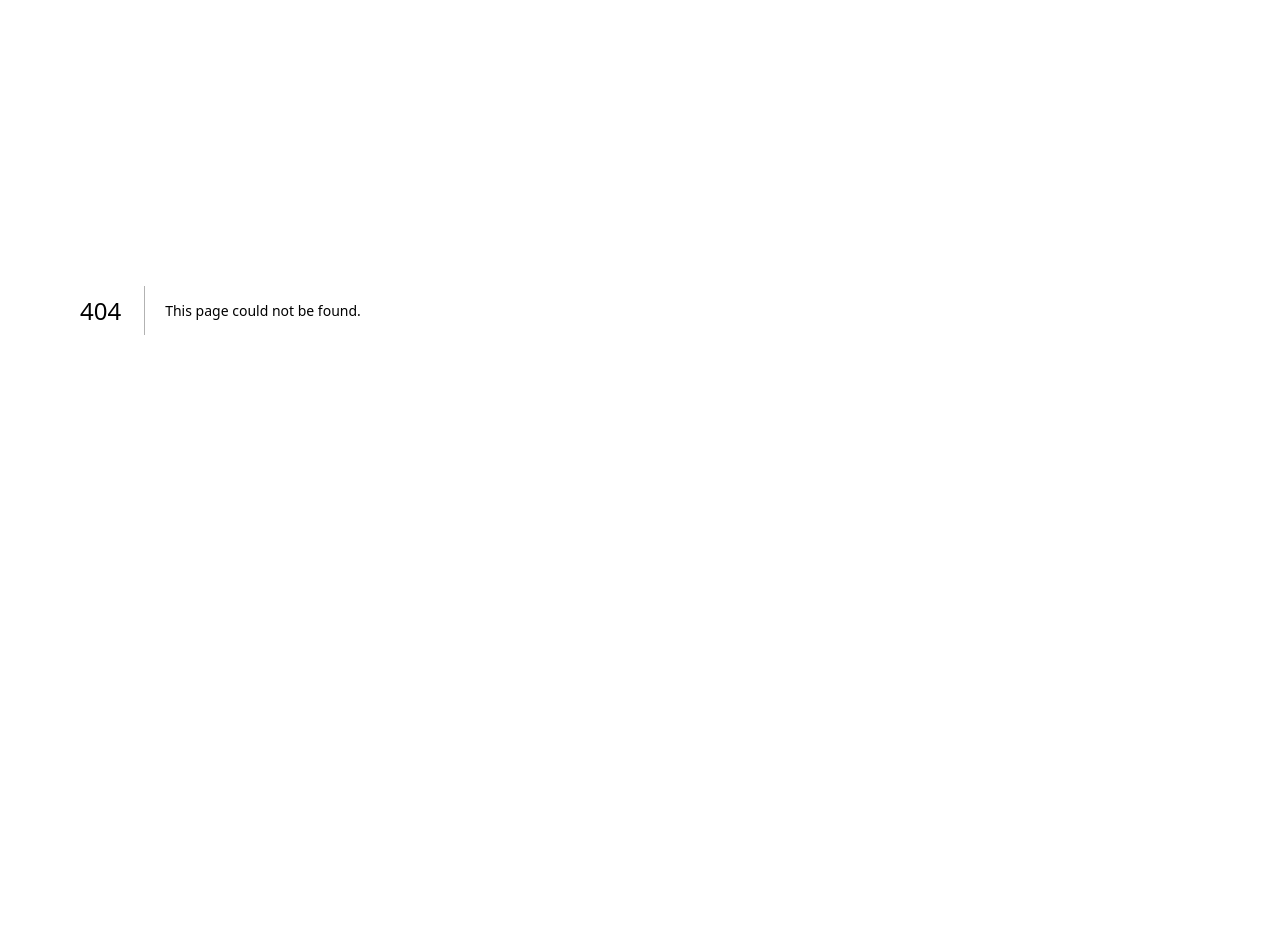
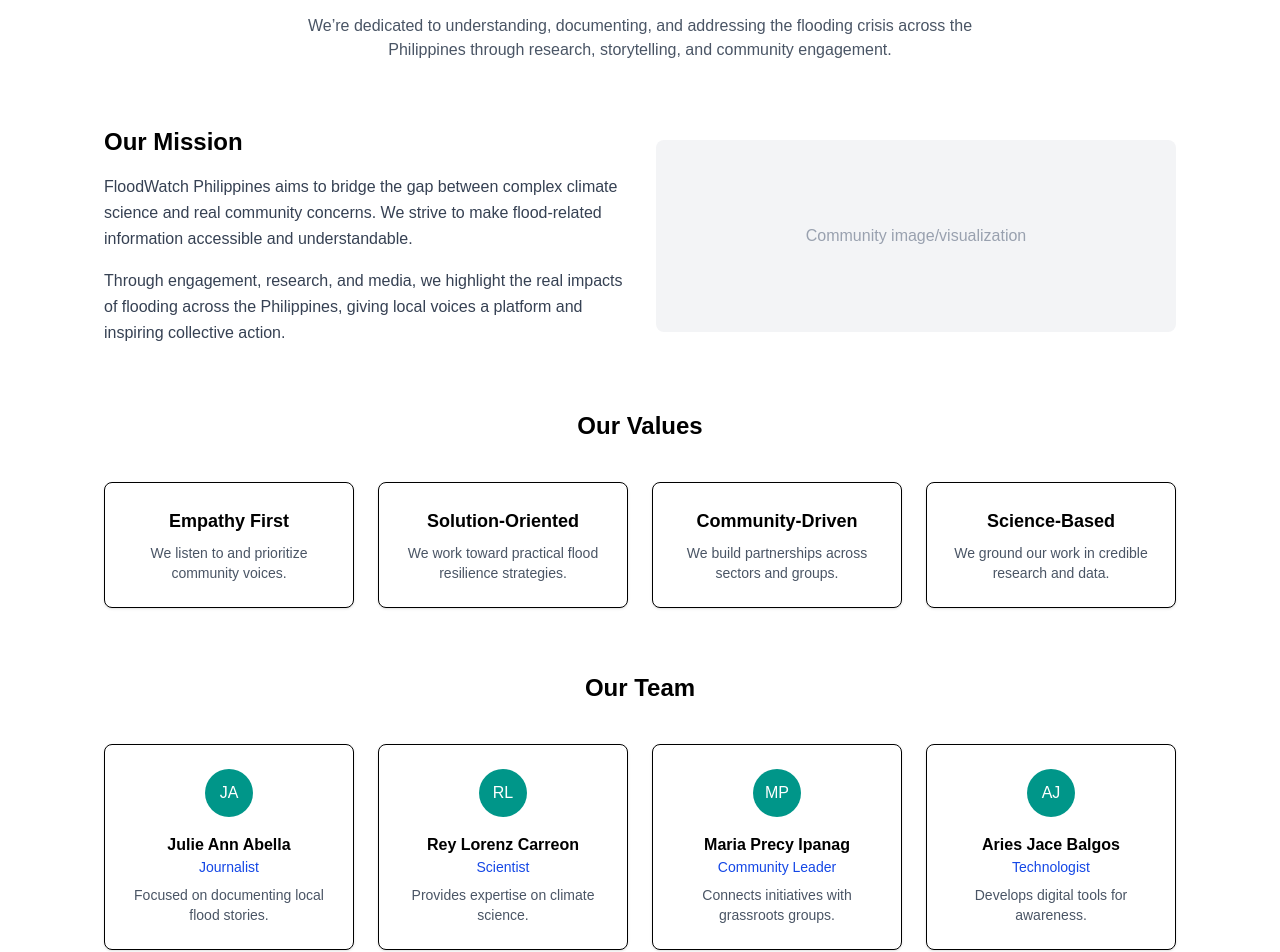
Before and after one commit to ariesjace/floodwatch-ph, a Next.js app: page /about in a window 1280 px wide. Before the commit this address had no page. Shown: the part 151-1103 px from the top of the page. Before the commit the page ends 861 px from the top, so only its background shows below. Built offline with nearby package versions, Linux system fonts and the light colour scheme; a web font is replaced by a local one.

Commit message:
initializing home page and about page'

```diff
--- /dev/null
+++ b/src/app/about/page.tsx
@@ -0,0 +1,106 @@
+export default function AboutPage() {
+  return (
+    <main className="px-6 py-12 max-w-7xl mx-auto space-y-16">
+      {/* Title */}
+      <section className="text-center">
+        <h1 className="text-4xl font-bold mb-4">About FloodWatch Philippines</h1>
+        <p className="text-gray-600 max-w-2xl mx-auto">
+          We’re dedicated to understanding, documenting, and addressing the flooding crisis across the Philippines through
+          research, storytelling, and community engagement.
+        </p>
+      </section>
+
+      {/* Mission */}
+      <section className="grid md:grid-cols-2 gap-8 items-center">
+        <div>
+          <h2 className="text-2xl font-semibold mb-4">Our Mission</h2>
+          <p className="text-gray-700 leading-relaxed">
+            FloodWatch Philippines aims to bridge the gap between complex climate science and real community concerns. We
+            strive to make flood-related information accessible and understandable.
+          </p>
+          <p className="mt-4 text-gray-700 leading-relaxed">
+            Through engagement, research, and media, we highlight the real impacts of flooding across the Philippines,
+            giving local voices a platform and inspiring collective action.
+          </p>
+        </div>
+        <div className="h-48 bg-gray-100 rounded-lg flex items-center justify-center text-gray-400">
+          {/* Placeholder for an image */}
+          Community image/visualization
+        </div>
+      </section>
+
+      {/* Values */}
+      <section className="text-center">
+        <h2 className="text-2xl font-semibold mb-10">Our Values</h2>
+        <div className="grid sm:grid-cols-2 md:grid-cols-4 gap-6">
+          {[
+            { title: "Empathy First", desc: "We listen to and prioritize community voices." },
+            { title: "Solution-Oriented", desc: "We work toward practical flood resilience strategies." },
+            { title: "Community-Driven", desc: "We build partnerships across sectors and groups." },
+            { title: "Science-Based", desc: "We ground our work in credible research and data." },
+          ].map((val, idx) => (
+            <div key={idx} className="p-6 border rounded-lg shadow-sm bg-white">
+              <h3 className="font-semibold text-lg mb-2">{val.title}</h3>
+              <p className="text-gray-600 text-sm">{val.desc}</p>
+            </div>
+          ))}
+        </div>
+      </section>
+
+      {/* Team */}
+      <section className="text-center">
+        <h2 className="text-2xl font-semibold mb-10">Our Team</h2>
+        <div className="grid sm:grid-cols-2 md:grid-cols-4 gap-6">
+          {[
+            { name: "Julie Ann Abella", role: "Journalist", desc: "Focused on documenting local flood stories." },
+            { name: "Rey Lorenz Carreon", role: "Scientist", desc: "Provides expertise on climate science." },
+            { name: "Maria Precy Ipanag", role: "Community Leader", desc: "Connects initiatives with grassroots groups." },
+            { name: "Aries Jace Balgos", role: "Technologist", desc: "Develops digital tools for awareness." },
+          ].map((member, idx) => (
+            <div key={idx} className="p-6 border rounded-lg shadow-sm bg-white">
+              <div className="w-12 h-12 rounded-full bg-teal-600 text-white flex items-center justify-center mx-auto mb-4">
+                {member.name.split(" ")[0][0]}
+                {member.name.split(" ")[1][0]}
+              </div>
+              <h3 className="font-semibold">{member.name}</h3>
+              <p className="text-sm text-blue-700">{member.role}</p>
+              <p className="mt-2 text-gray-600 text-sm">{member.desc}</p>
+            </div>
+          ))}
+        </div>
+      </section>
+
+      {/* Get Involved */}
+      <section className="text-center">
+        <h2 className="text-2xl font-semibold mb-10">Get Involved</h2>
+        <div className="grid sm:grid-cols-2 gap-6 max-w-3xl mx-auto">
+          <div className="p-6 border rounded-lg shadow-sm bg-white">
+            <h3 className="font-semibold mb-2">Share Your Story</h3>
+            <p className="text-sm text-gray-600 mb-4">
+              Are you a researcher, community leader, or citizen with a story to share?
+            </p>
+            <button className="px-4 py-2 bg-blue-600 text-white rounded-lg hover:bg-blue-700">Contribute</button>
+          </div>
+          <div className="p-6 border rounded-lg shadow-sm bg-white">
+            <h3 className="font-semibold mb-2">Community Partnership</h3>
+            <p className="text-sm text-gray-600 mb-4">
+              Partner with us to strengthen flood awareness and resilience programs.
+            </p>
+            <button className="px-4 py-2 bg-blue-600 text-white rounded-lg hover:bg-blue-700">Work with us</button>
+          </div>
+        </div>
+      </section>
+
+      {/* Join */}
+      <section className="text-center">
+        <h2 className="text-xl font-semibold mb-4">Join Our Mission</h2>
+        <p className="text-gray-600 mb-6">
+          Stay updated with relevant research and stories. Together, we can build more resilient communities across the Philippines.
+        </p>
+        <button className="px-6 py-3 bg-teal-600 text-white rounded-lg hover:bg-teal-700">
+          Subscribe to Updates
+        </button>
+      </section>
+    </main>
+  );
+}
--- a/src/app/page.tsx
+++ b/src/app/page.tsx
@@ -1,103 +1,8 @@
-import Image from "next/image";
-
-export default function Home() {
+export default function HomePage() {
   return (
-    <div className="font-sans grid grid-rows-[20px_1fr_20px] items-center justify-items-center min-h-screen p-8 pb-20 gap-16 sm:p-20">
-      <main className="flex flex-col gap-[32px] row-start-2 items-center sm:items-start">
-        <Image
-          className="dark:invert"
-          src="/next.svg"
-          alt="Next.js logo"
-          width={180}
-          height={38}
-          priority
-        />
-        <ol className="font-mono list-inside list-decimal text-sm/6 text-center sm:text-left">
-          <li className="mb-2 tracking-[-.01em]">
-            Get started by editing{" "}
-            <code className="bg-black/[.05] dark:bg-white/[.06] font-mono font-semibold px-1 py-0.5 rounded">
-              src/app/page.tsx
-            </code>
-            .
-          </li>
-          <li className="tracking-[-.01em]">
-            Save and see your changes instantly.
-          </li>
-        </ol>
-
-        <div className="flex gap-4 items-center flex-col sm:flex-row">
-          <a
-            className="rounded-full border border-solid border-transparent transition-colors flex items-center justify-center bg-foreground text-background gap-2 hover:bg-[#383838] dark:hover:bg-[#ccc] font-medium text-sm sm:text-base h-10 sm:h-12 px-4 sm:px-5 sm:w-auto"
-            href="https://vercel.com/new?utm_source=create-next-app&utm_medium=appdir-template-tw&utm_campaign=create-next-app"
-            target="_blank"
-            rel="noopener noreferrer"
-          >
-            <Image
-              className="dark:invert"
-              src="/vercel.svg"
-              alt="Vercel logomark"
-              width={20}
-              height={20}
-            />
-            Deploy now
-          </a>
-          <a
-            className="rounded-full border border-solid border-black/[.08] dark:border-white/[.145] transition-colors flex items-center justify-center hover:bg-[#f2f2f2] dark:hover:bg-[#1a1a1a] hover:border-transparent font-medium text-sm sm:text-base h-10 sm:h-12 px-4 sm:px-5 w-full sm:w-auto md:w-[158px]"
-            href="https://nextjs.org/docs?utm_source=create-next-app&utm_medium=appdir-template-tw&utm_campaign=create-next-app"
-            target="_blank"
-            rel="noopener noreferrer"
-          >
-            Read our docs
-          </a>
-        </div>
-      </main>
-      <footer className="row-start-3 flex gap-[24px] flex-wrap items-center justify-center">
-        <a
-          className="flex items-center gap-2 hover:underline hover:underline-offset-4"
-          href="https://nextjs.org/learn?utm_source=create-next-app&utm_medium=appdir-template-tw&utm_campaign=create-next-app"
-          target="_blank"
-          rel="noopener noreferrer"
-        >
-          <Image
-            aria-hidden
-            src="/file.svg"
-            alt="File icon"
-            width={16}
-            height={16}
-          />
-          Learn
-        </a>
-        <a
-          className="flex items-center gap-2 hover:underline hover:underline-offset-4"
-          href="https://vercel.com/templates?framework=next.js&utm_source=create-next-app&utm_medium=appdir-template-tw&utm_campaign=create-next-app"
-          target="_blank"
-          rel="noopener noreferrer"
-        >
-          <Image
-            aria-hidden
-            src="/window.svg"
-            alt="Window icon"
-            width={16}
-            height={16}
-          />
-          Examples
-        </a>
-        <a
-          className="flex items-center gap-2 hover:underline hover:underline-offset-4"
-          href="https://nextjs.org?utm_source=create-next-app&utm_medium=appdir-template-tw&utm_campaign=create-next-app"
-          target="_blank"
-          rel="noopener noreferrer"
-        >
-          <Image
-            aria-hidden
-            src="/globe.svg"
-            alt="Globe icon"
-            width={16}
-            height={16}
-          />
-          Go to nextjs.org →
-        </a>
-      </footer>
-    </div>
+    <main className="p-6">
+      <h1 className="text-3xl font-bold">Welcome to FloodWatch Philippines</h1>
+      <p className="mt-4 text-gray-600">This is the homepage.</p>
+    </main>
   );
 }
```
